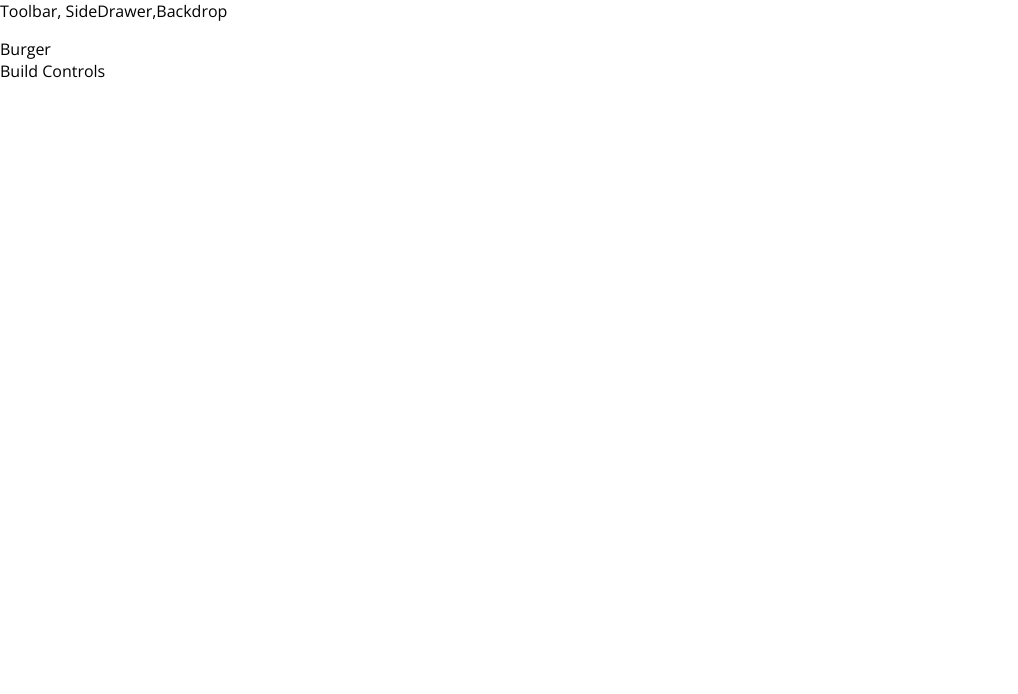
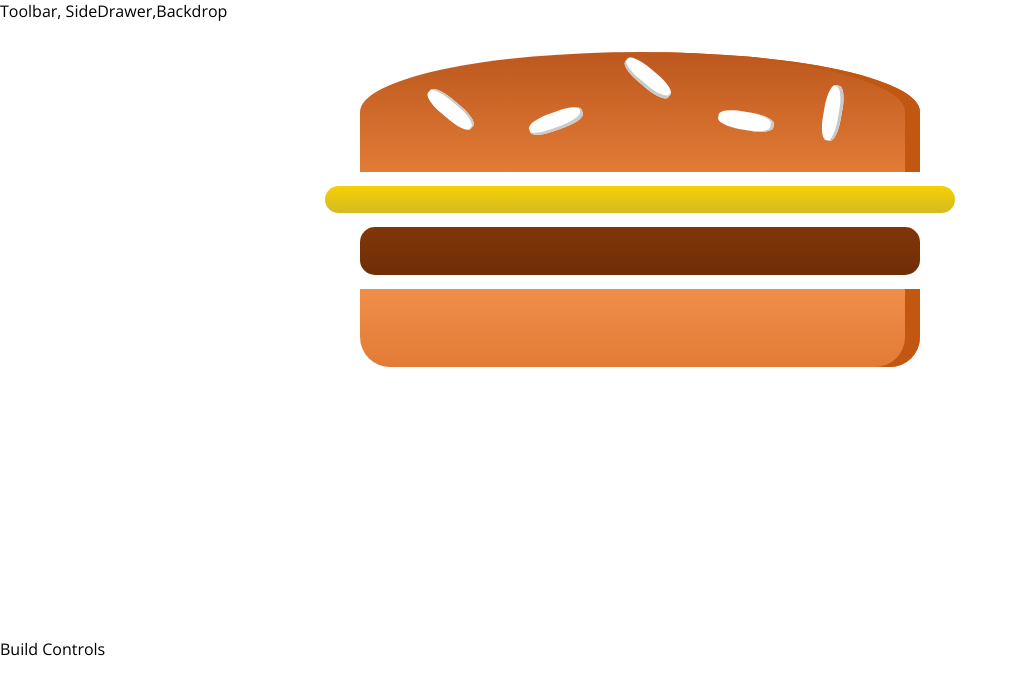
Before and after one commit to DustinX/react-test, a React app: page / in a window 1280 px wide. Shown: the top 694 px of the page, without its empty margins (0-1018 px from the left). Built offline with nearby package versions, Linux system fonts and the light colour scheme.

Commit message:
burger renders

```diff
--- /dev/null
+++ b/src/components/Burger/Burger.css
@@ -0,0 +1,30 @@
+.Burger{
+	width: 100%;
+	margin: auto;
+	height: 250px;
+	overflow: scroll;
+	text-align: center;
+	font-weight: bold;
+	font-size: 1.2rem;
+}
+
+@media (min-width: 500px) and (max-height: 400px) {
+	.Burger{
+		width: 350px;
+		height: 300px;
+	}
+}
+
+@media (min-width: 500px) and (min-height: 401px) {
+	.Burger{
+		width: 450px;
+		height: 400px;
+	}
+}
+
+@media (min-width: 1000px) and (min-height: 700px) {
+	.Burger{
+		width: 700px;
+		height: 600px;
+	}
+}
--- a/src/components/Burger/Burger.js
+++ b/src/components/Burger/Burger.js
@@ -0,0 +1,18 @@
+import React from 'react';
+
+// @ts-ignore
+import classes from './Burger.css';
+import BurgerIngredient from './BurgerIngredient/BurgerIngredient';
+
+const burger = (props) => {
+	return (
+		<div className={classes.Burger}>
+			<BurgerIngredient type="bread-top"/>
+			<BurgerIngredient type="cheese"/>
+			<BurgerIngredient type="meat"/>
+			<BurgerIngredient type="bread-bottom"/>
+		</div>
+	);
+}
+
+export default burger;
--- a/src/components/Burger/BurgerIngredient/BurgerIngredient.js
+++ b/src/components/Burger/BurgerIngredient/BurgerIngredient.js
@@ -2,7 +2,7 @@
 import PropTypes from 'prop-types';
 
 // @ts-ignore
-import classes from './BurgerIngredients.css';
+import classes from './BurgerIngredient.css';
 
 class BurgerIngredient extends Component {
 
--- a/src/containers/BurgerBuilder/BurgerBuilder.js
+++ b/src/containers/BurgerBuilder/BurgerBuilder.js
@@ -1,10 +1,11 @@
 import React, {Component} from 'react';
+import Burger from '../../components/Burger/Burger';
 
 class BurgerBuilder extends Component {
 	render () {
 		return (
 			<React.Fragment>
-				<div>Burger</div>
+				<Burger/>
 				<div>Build Controls</div>
 			</React.Fragment>
 		);
```
